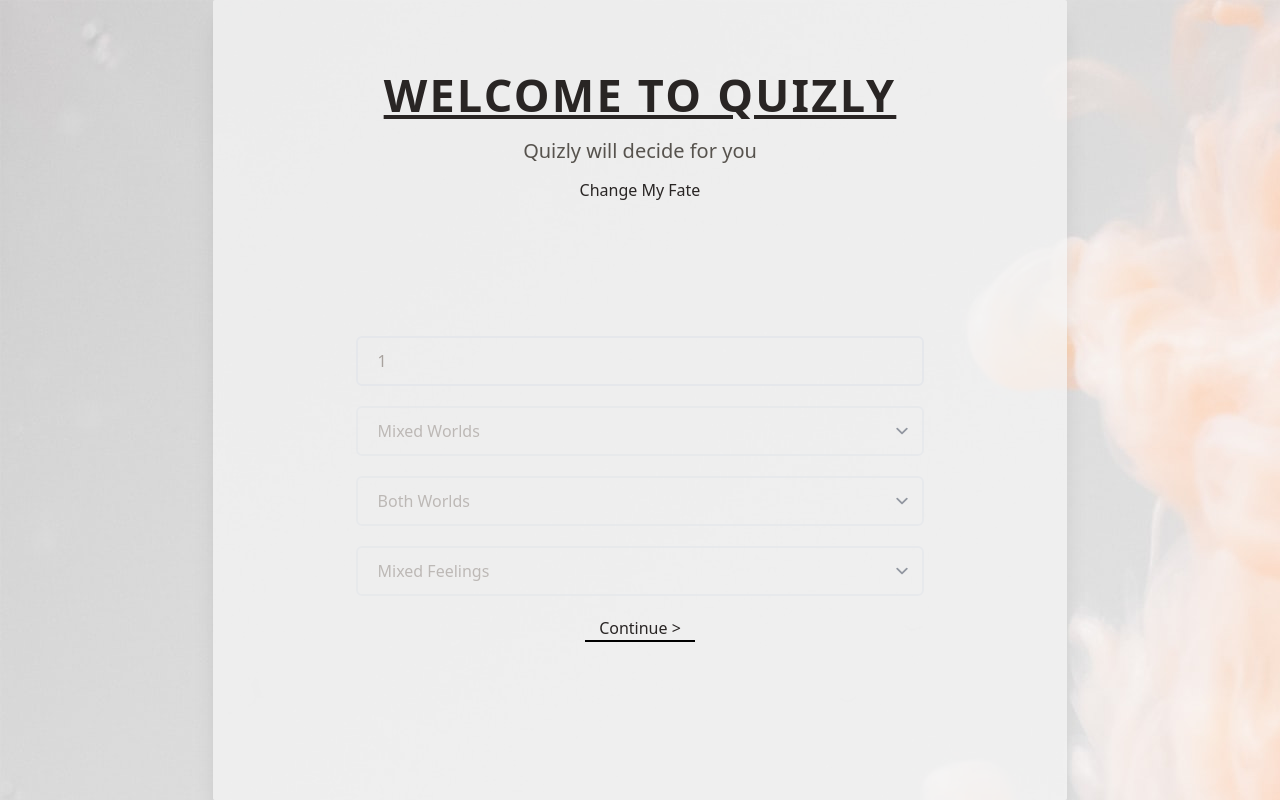
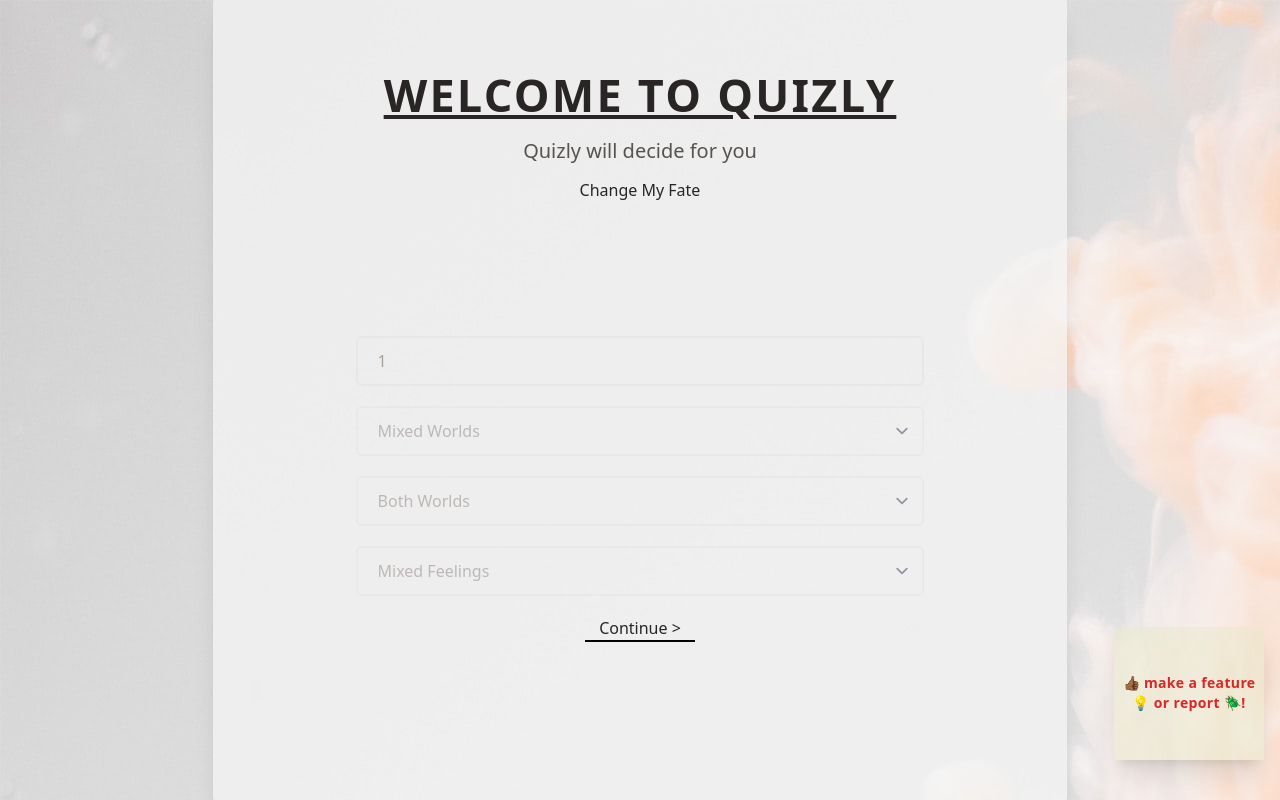
Before and after one commit to TGelijah/quiz.ly, a React (Vite) app: page / in a window 1280 px wide. Built offline with nearby package versions, Linux system fonts and the light colour scheme.

Commit message:
:sparkles: add link to create issue

```diff
--- a/src/App.jsx
+++ b/src/App.jsx
@@ -11,7 +11,15 @@ function App() {
   const [score, setScore] = useState({});
 
   return (
-    <div className='w-screen h-screen bg-[url("./assets/background.jpg")] font-inter overflow-auto '>
+    <div className='w-screen h-screen relative bg-[url("./assets/background.jpg")] font-inter overflow-auto '>
+      <div className=" w-[150px] h-1/6 text-center text-sm absolute bottom-10 flex items-center right-4 bg-[rgba(234,234,203,0.5)] text-red-600 shadow-xl font-bold tracking-wide hover:scale-105 hover:shadow-slate-500 ">
+        <a
+          href="https://github.com/glorious-elijah/quiz.ly/issues"
+          target="_blank"
+        >
+          👍🏾 make a feature 💡 or report 🪲!
+        </a>
+      </div>
       <BrowserRouter>
         <Routes>
           <Route
```
Also changed, not shown: 1 other file (tests, documents, lock files or other folders).
